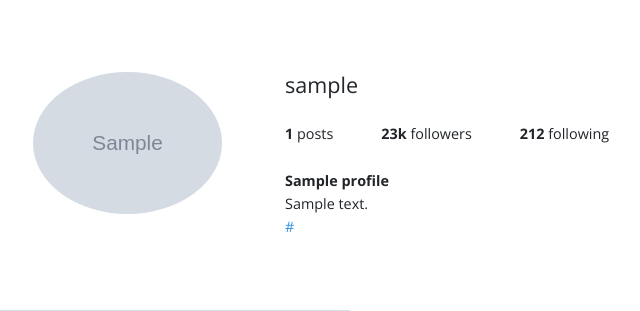
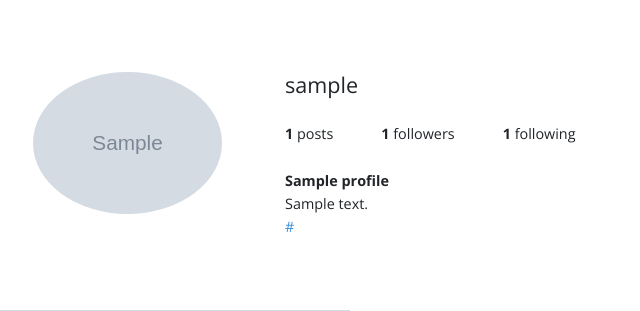
Before and after one commit to KhinMeMeLatt/laravel_freeCodeGram, a Laravel app: page /profile/1 in a window 1280 px wide. Shown: the part 55-366 px from the top of the page, without its empty margins (85-725 px from the left). Run offline with Laravel 8, Linux system fonts and the light colour scheme; tables that the repository leaves empty hold one stand-in row (values such as "Sample post"); grey boxes marked "Sample" are stand-in pictures; style sheets or scripts are compiled from the project's sources.

Commit message:
Calculating Followers Count and Following Count

```diff
--- a/resources/views/profiles/index.blade.php
+++ b/resources/views/profiles/index.blade.php
@@ -24,8 +24,8 @@
             @endcan
             <div class="d-flex">
                 <div class="pr-5"><strong>{{$user->posts->count()}}</strong> posts</div>
-                <div class="pr-5"><strong>23k</strong> followers</div>
-                <div class="pr-5"><strong>212</strong> following</div>
+                <div class="pr-5"><strong>{{$user->profile->followers->count()}}</strong> followers</div>
+                <div class="pr-5"><strong>{{$user->following->count()}}</strong> following</div>
             </div>
             <div class="pt-4 font-weight-bold">{{$user->profile->title}}</div>
             <div>{{$user->profile->description}}</div>
```
